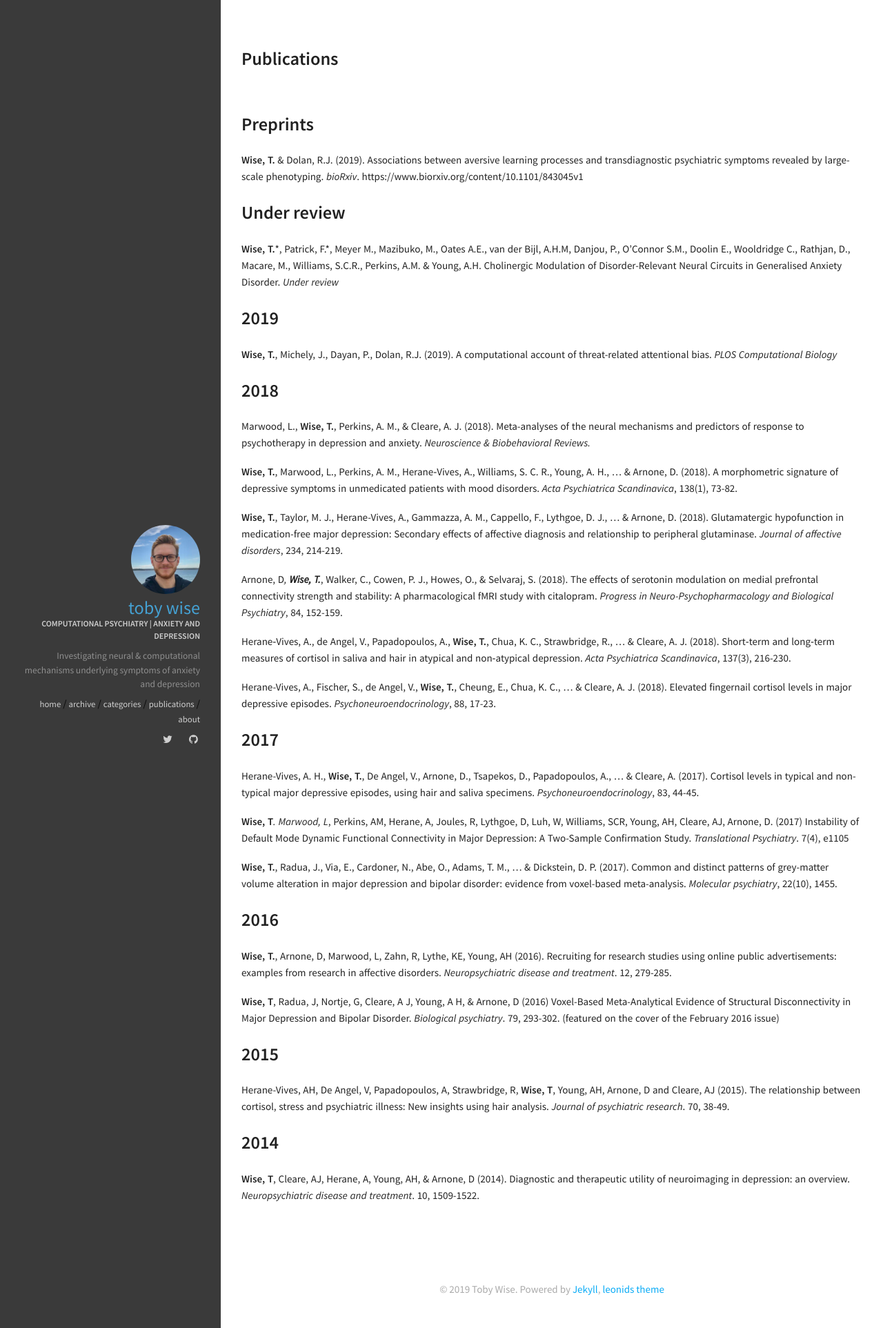
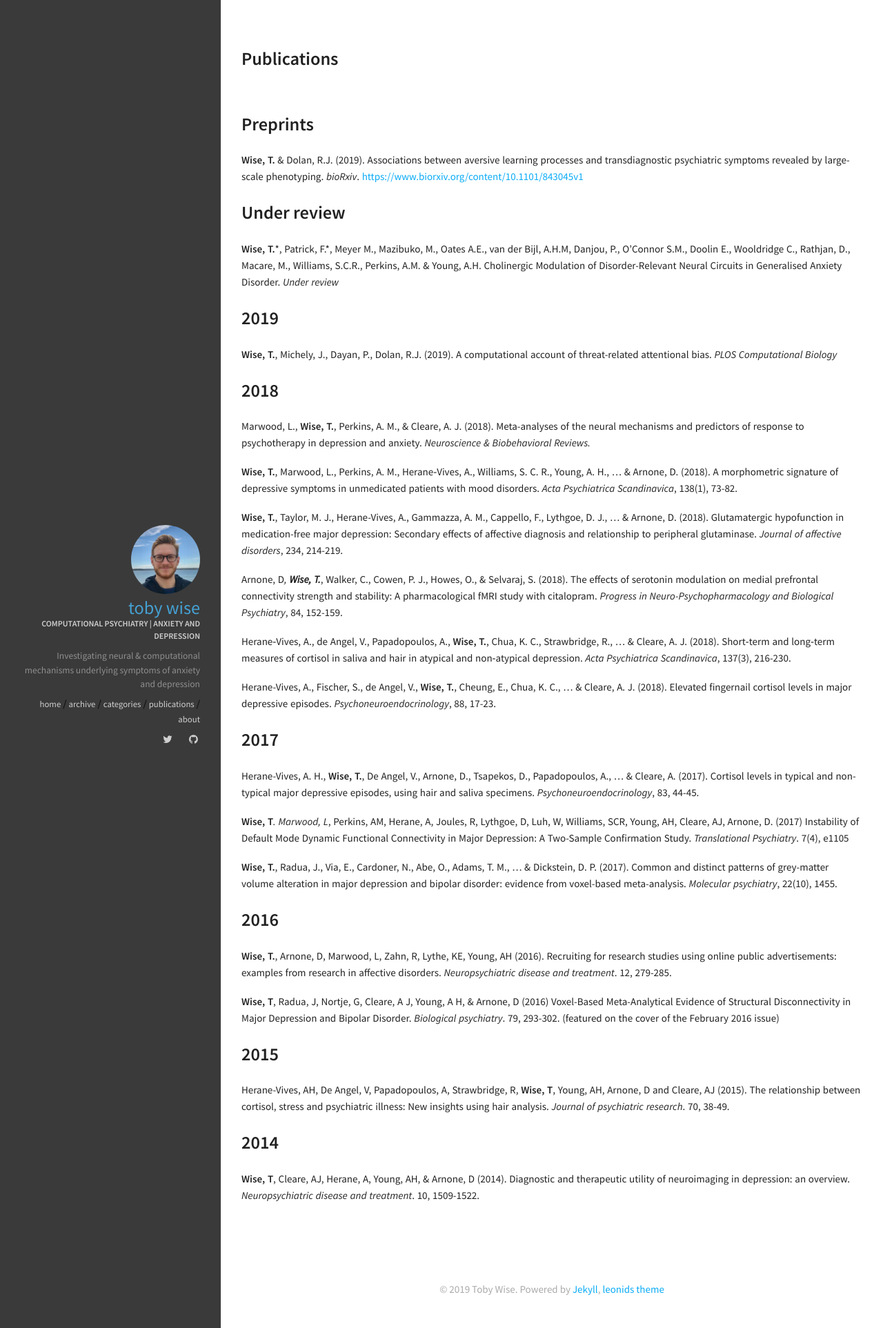
Before and after one commit to tobywise/tobywise.github.io, a Jekyll site: the page built from publications.md, in a window 1280 px wide. Shown: the whole page at 69% size. Built offline with Jekyll 4.4.1, drawn with Linux system fonts in a browser that asks for light colours; some of the changed lines change nothing that is shown.

Commit message:
Publications

```diff
--- a/publications.md
+++ b/publications.md
@@ -6,7 +6,7 @@ permalink: /publications/
 
 ## Preprints
 
-**Wise, T.** & Dolan, R.J. (2019). Associations between aversive learning processes and transdiagnostic psychiatric symptoms revealed by large-scale phenotyping. _bioRxiv_. https://www.biorxiv.org/content/10.1101/843045v1
+**Wise, T.** & Dolan, R.J. (2019). Associations between aversive learning processes and transdiagnostic psychiatric symptoms revealed by large-scale phenotyping. _bioRxiv_. [https://www.biorxiv.org/content/10.1101/843045v1](https://www.biorxiv.org/content/10.1101/843045v1)
 
 
 ## Under review
```
